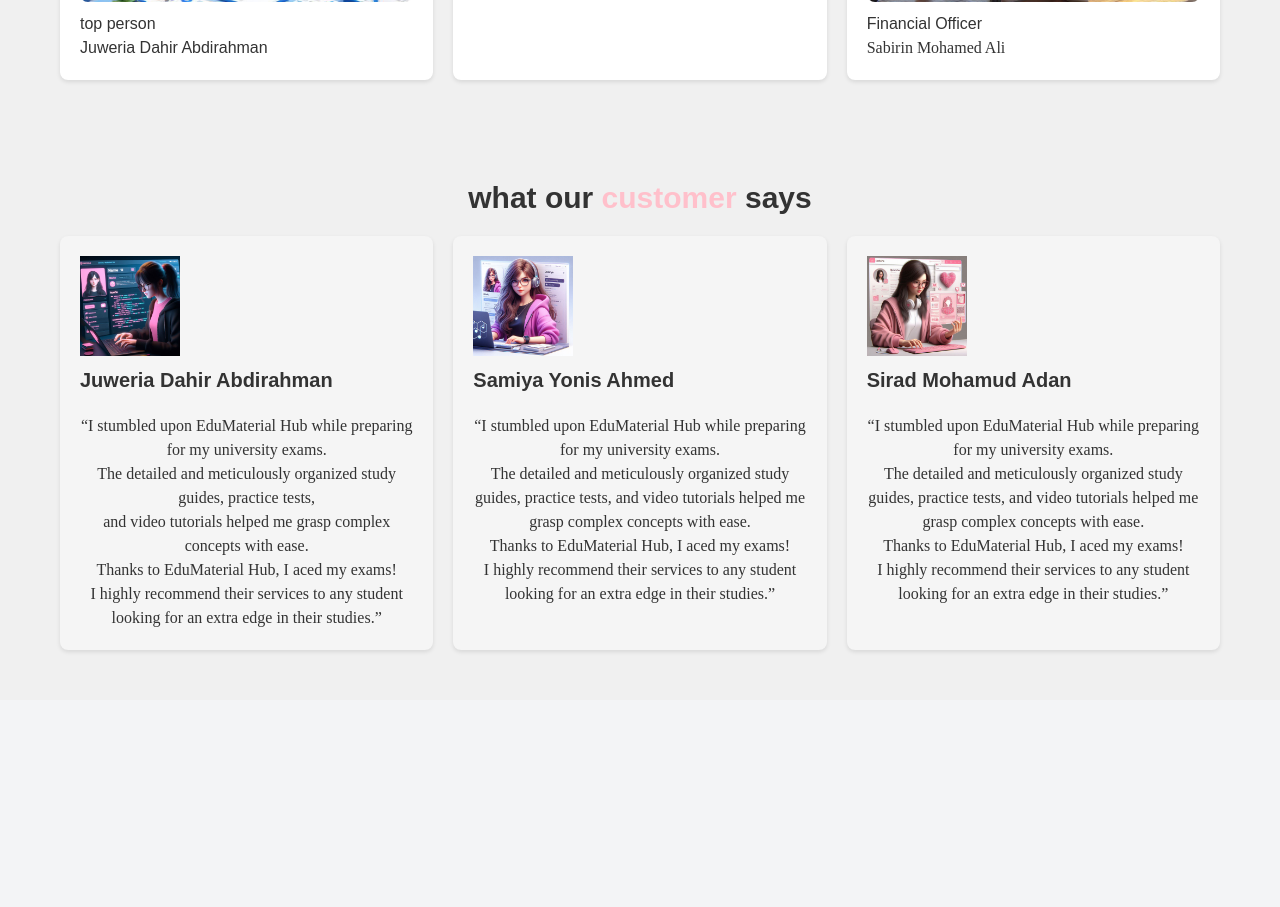
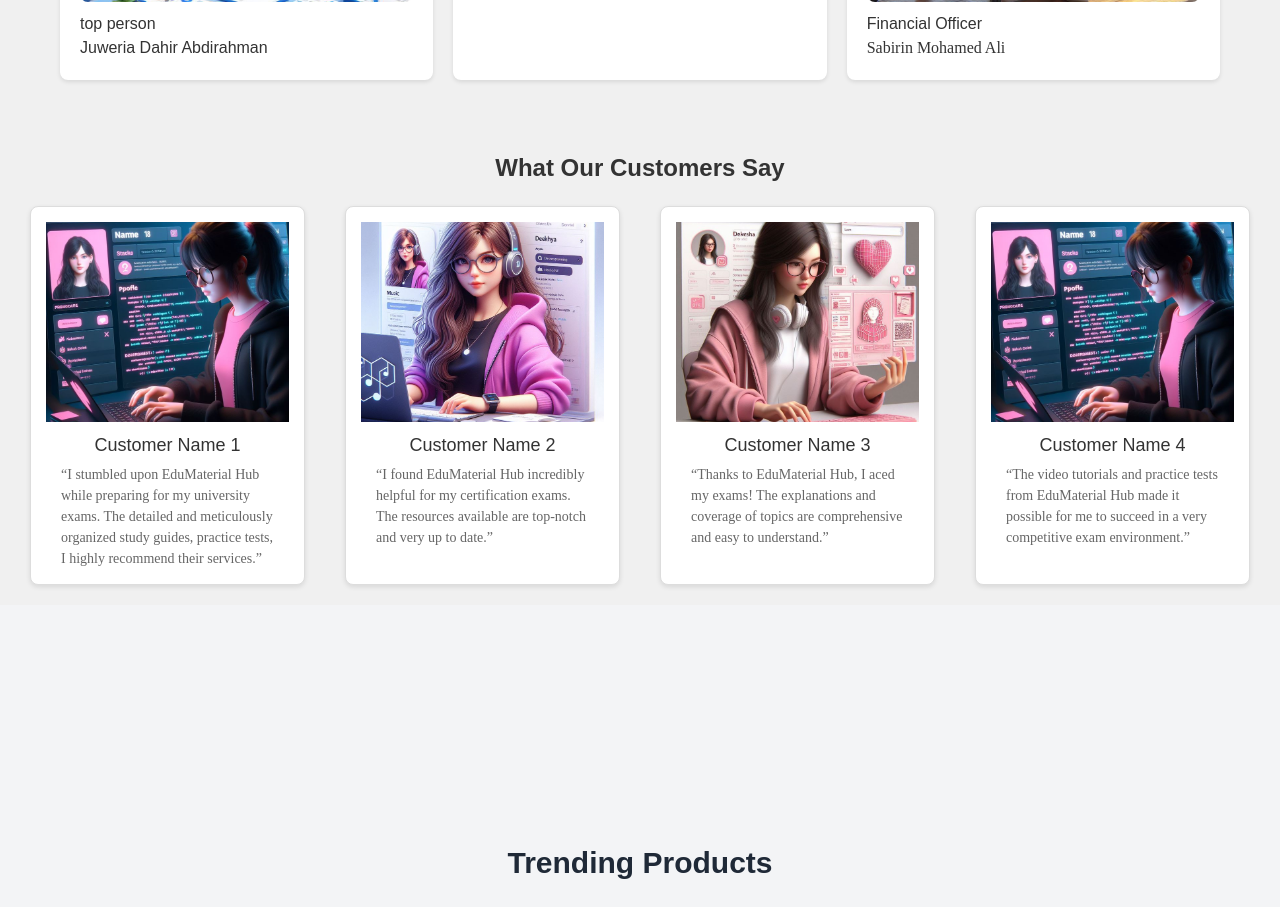
Before and after one commit to zakariye93/Edumaterial-React-Project, a React (Create React App) app in the folder website/web/: page / in a window 1280 px wide. Shown: the part 2920-3827 px from the top of the page. Built offline with nearby package versions, Linux system fonts and the light colour scheme.

Commit message:
mar kale ayaan update gareyay

```diff
--- /dev/null
+++ b/website/web/src/deskmain/Customer.css
@@ -0,0 +1,68 @@
+.how-it-works {
+    background-color: #f0f0f0;
+    padding: 20px;
+    text-align: center;
+  }
+
+  .section-title {
+    font-size: 24px;
+    color: #333;
+    margin-bottom: 20px;
+  }
+
+  .steps {
+    display: grid;
+    grid-template-columns: repeat(4, 1fr);
+    gap: 20px;
+  }
+
+  .step {
+    background: #fff;
+    border: 1px solid #ddd;
+    box-shadow: 0 2px 5px rgba(0,0,0,0.1);
+    padding: 15px;
+    border-radius: 8px;
+    overflow: hidden;
+    position: relative;
+    transition: all 0.4s cubic-bezier(0.175, 0.885, 0.32, 1.275); /* Easing function for more dynamic effect */
+  }
+
+  .step:hover {
+    transform: translateY(-15px) scale(1.05); /* Moves up and scales up */
+    box-shadow: 0 5px 15px rgba(0,0,0,0.3);
+  }
+
+  .step img {
+    width: 100%;
+    height: 200px;
+    object-fit: cover;
+    transition: transform 0.4s ease-in-out;
+  }
+
+  .step:hover img {
+    transform: scale(1.15); /* Larger zoom effect on image */
+  }
+
+  .step h5 {
+    font-size: 18px;
+    color: #333;
+    margin-top: 10px;
+    transition: color 0.4s ease;
+  }
+
+  .step:hover h5 {
+    color: #007bff; /* Brighter color for emphasis */
+  }
+
+  .step p {
+    font-size: 14px;
+    color: #666;
+    text-align: left;
+    margin-top: 5px;
+    padding: 0 15px;
+    transition: color 0.4s ease;
+  }
+
+  .step:hover p {
+    color: #333333; /* Darker color for better readability */
+  }
--- a/website/web/src/deskmain/Customer.jsx
+++ b/website/web/src/deskmain/Customer.jsx
@@ -1,40 +1,49 @@
-import React from 'react'
+import React from 'react';
 import step1Image from './images1/6.jpg';
 import step2Image from './images1/7.jpg';
 import step3Image from './images1/8.jpg';
+import step4Image from './images1/6.jpg';  // Assuming you have this additional image
+import './Customer.css';
+
 
 function Customer() {
+  const customers = [
+    {
+      image: step1Image,
+      name: 'Customer Name 1',
+      testimonial: '“I stumbled upon EduMaterial Hub while preparing for my university exams. The detailed and meticulously organized study guides, practice tests,  I highly recommend their services.”'
+    },
+    {
+      image: step2Image,
+      name: 'Customer Name 2',
+      testimonial: '“I found EduMaterial Hub incredibly helpful for my certification exams. The resources available are top-notch and very up to date.”'
+    },
+    {
+      image: step3Image,
+      name: 'Customer Name 3',
+      testimonial: '“Thanks to EduMaterial Hub, I aced my exams! The explanations and coverage of topics are comprehensive and easy to understand.”'
+    },
+    {
+      image: step4Image,
+      name: 'Customer Name 4',
+      testimonial: '“The video tutorials and practice tests from EduMaterial Hub made it possible for me to succeed in a very competitive exam environment.”'
+    }
+  ];
+
   return (
     <section className="how-it-works">
-        <h1>what our  <span className="highlight">customer</span> says</h1>
-        <div className="steps">
-          <div className="step">
-            <img src={step1Image} alt="Step 1" />
-            <h5 className="text-xl font-semibold text-black-800 text-left mb-5">Juweria Dahir Abdirahman</h5>
-            <p>“I stumbled upon EduMaterial Hub while preparing for my university exams. <br />
-            The detailed and meticulously organized study guides, practice tests,<br /> and video tutorials helped me grasp complex concepts with ease.
-            <br /> Thanks to EduMaterial Hub, I aced my exams!
-              <br />I highly recommend their services to any student looking for an extra edge in their studies.” </p>
+      <h1 className="section-title">What Our Customers Say</h1>
+      <div className="steps">
+        {customers.map((customer, index) => (
+          <div key={index} className="step">
+            <img src={customer.image} alt={`Customer ${index + 1}`} />
+            <h5>{customer.name}</h5>
+            <p>{customer.testimonial}</p>
           </div>
-          <div className="step">
-            <img src={step2Image} alt="Step 2" />
-            <h5 className="text-xl font-semibold text-black-800 text-left mb-5">Samiya Yonis Ahmed</h5>
-            <p>“I stumbled upon EduMaterial Hub while preparing for my university exams. <br />
-            The detailed and meticulously organized study guides, practice tests, and video tutorials helped me grasp complex concepts with ease. <br />
-             Thanks to EduMaterial Hub, I aced my exams! <br />
-            I highly recommend their services to any student looking for an extra edge in their studies.” </p>
-          </div>
-          <div className="step">
-            <img src={step3Image} alt="Step 3" />
-            <h5 className="text-xl font-semibold text-black-800 text-left mb-5">Sirad Mohamud Adan</h5>
-            <p>“I stumbled upon EduMaterial Hub while preparing for my university exams. <br />
-            The detailed and meticulously organized study guides, practice tests, and video tutorials helped me grasp complex concepts with ease. <br />
-             Thanks to EduMaterial Hub, I aced my exams! <br />
-            I highly recommend their services to any student looking for an extra edge in their studies.” </p>
-          </div>
-        </div>
-      </section>
-  )
+        ))}
+      </div>
+    </section>
+  );
 }
 
-export default Customer
+export default Customer;
```
